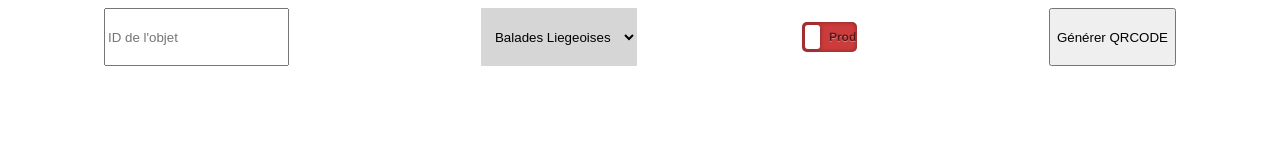
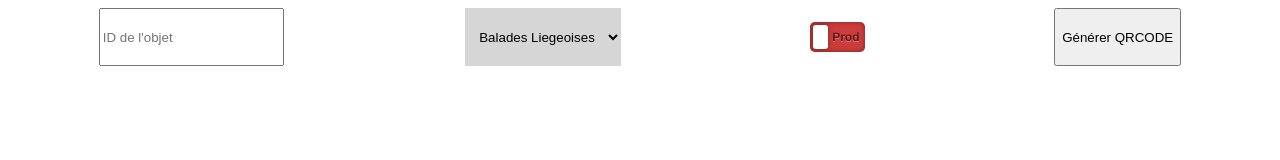
Before and after one commit to LittleB0b/qrcode-ckw, a plain HTML site: page index.html in a window 1280 px wide. Drawn offline with Linux system fonts and the light colour scheme.

Commit message:
Update index.html

```diff
--- a/index.html
+++ b/index.html
@@ -24,8 +24,13 @@
             border: none;
         }
 
+        #btnSelec {
+            min-width: 70px;
+            display: flex;
+            justify-content: center;
+        }
+
         .onoff {
-            margin-left: -27px;
             display: -moz-inline-stack;
             display: inline-block;
             vertical-align: middle;
@@ -67,7 +72,7 @@
             display: block;
             position: absolute;
             top: 0px;
-            left: 0px;
+            left: -5px;
             width: 100%;
             font-size: 12px;
             color: #591717;
@@ -102,6 +107,7 @@
 
         .onoff input:checked+label:after {
             content: 'QA';
+            margin-left: 5px;
             color: #091707;
         }
 
@@ -130,7 +136,7 @@
         <option value="vichy">Vichy</option>
         <option value="wallobike">Wallobike</option>
     </select>
-    <div>
+    <div id="btnSelec">
         <p class="onoff"><input type="checkbox" value="1" id="url-qa"><label for="url-qa"></label></p>
     </div>
     <input type="button" id="qrgen" value="Générer QRCODE" />
```
